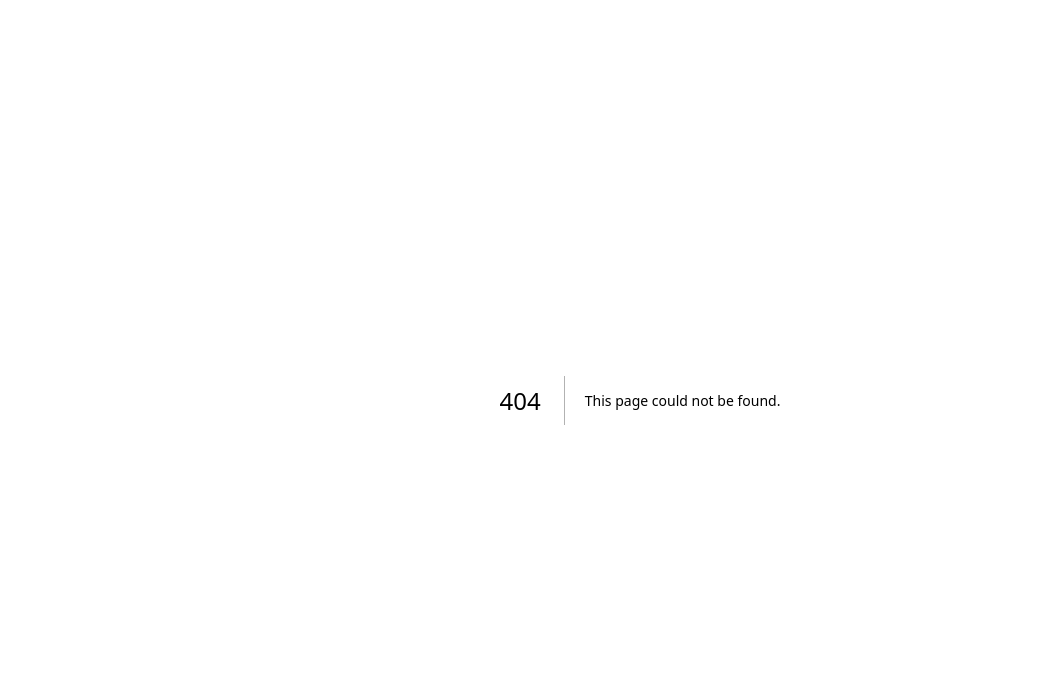
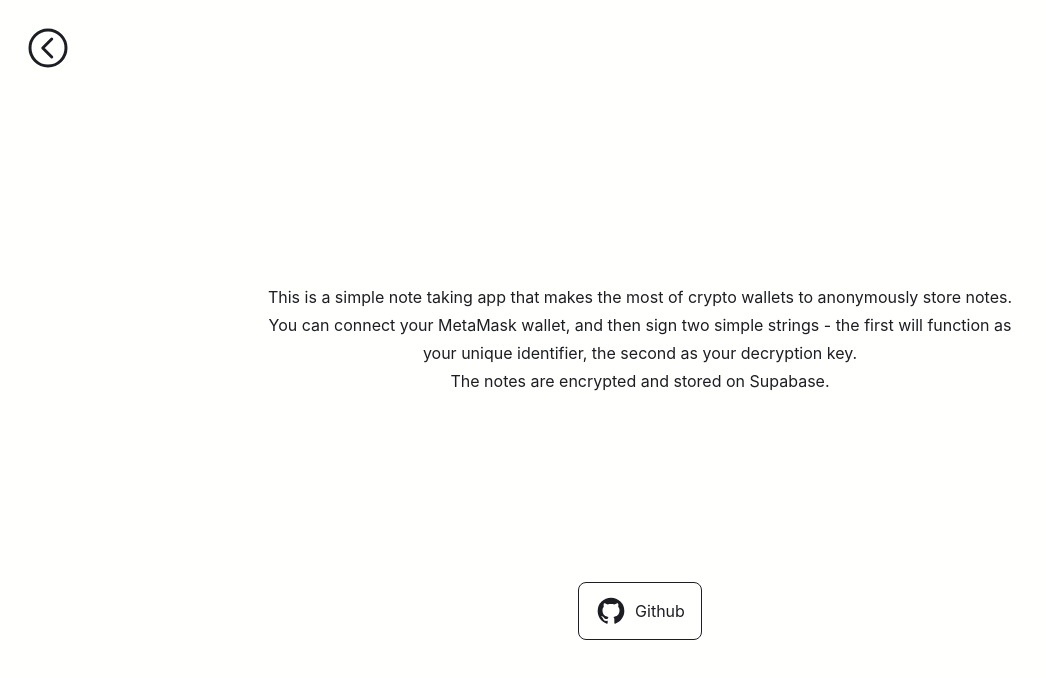
Before and after one commit to subvisual/notes-app, a Next.js app: page /about in a window 1280 px wide. Before the commit this address had no page. Shown: the top 678 px of the page, without its empty margins (0-1046 px from the left). Built offline with nearby package versions, Linux system fonts and the light colour scheme; a web font is replaced by a local one.

Commit message:
lint fixes

```diff
--- /dev/null
+++ b/app/about/page.tsx
@@ -0,0 +1,33 @@
+import Link from "next/link";
+import BackSVG from "@assets/back.svg";
+import GitHubSVG from "@assets/github.svg";
+
+export default function About() {
+  return (
+    <main className="flex h-full w-full flex-col items-center justify-between gap-8 bg-light-1 text-dark-1 dark:bg-dark-1 dark:text-light-3">
+      <Link href="/" title="Go back" className="m-6 self-start">
+        <BackSVG className="h-12 w-12 fill-transparent stroke-current hover:stroke-green hover:dark:stroke-pistachio" />
+      </Link>
+      <p className="mx-auto w-4/5 text-center leading-7 sm:w-3/5">
+        This is a simple note taking app that makes the most of crypto wallets
+        to anonymously store notes.
+        <br />
+        You can connect your MetaMask wallet, and then sign two simple strings -
+        the first will function as your unique identifier, the second as your
+        decryption key.
+        <br />
+        The notes are encrypted and stored on Supabase.
+      </p>
+      <a
+        className="mb-40 flex items-center gap-2 rounded-lg border border-current px-4 py-3 text-dark-1 hover:bg-green hover:text-light-1 dark:border-[.5px] dark:text-light-1 hover:dark:bg-pistachio hover:dark:text-dark-1"
+        title="GitHub"
+        target="_blank"
+        rel="noopener noreferrer"
+        href="https://github.com/finiam/notes-app"
+      >
+        <GitHubSVG className="h-8 w-8 fill-current" />
+        Github
+      </a>
+    </main>
+  );
+}
--- a/components/folder.tsx
+++ b/components/folder.tsx
@@ -2,7 +2,6 @@ import { useState, useEffect, useMemo } from "react";
 import NotesList from "./notes-list";
 import { useStore } from "../lib/store";
 import useFilteredStore from "../lib/hooks/useFilteredStore";
-import { FolderType } from "..";
 import ChevronSVG from "../assets/chevron.svg";
 import FolderSVG from "../assets/folder.svg";
 
--- a/components/note-editor.tsx
+++ b/components/note-editor.tsx
@@ -11,7 +11,6 @@ import SaveSVG from "../assets/save.svg";
 import ShareSVG from "../assets/share.svg";
 import BackSVG from "../assets/back.svg";
 import { encryptData } from "../lib/utils/crypto";
-import { PublicNoteType } from "..";
 
 export default function NoteEditor() {
   const {
--- a/components/notes-list.tsx
+++ b/components/notes-list.tsx
@@ -1,5 +1,4 @@
 import { useStore } from "../lib/store";
-import { NoteType } from "..";
 import NoteSVG from "../assets/note.svg";
 
 type NotesListProps = {
--- a/tsconfig.json
+++ b/tsconfig.json
@@ -23,6 +23,7 @@
     "paths": {
       "@lib/*": ["lib/*"],
       "@components/*": ["components/*"],
+      "@assets/*": ["assets/*"],
       "@/*": ["./"]
     }
   },
```
